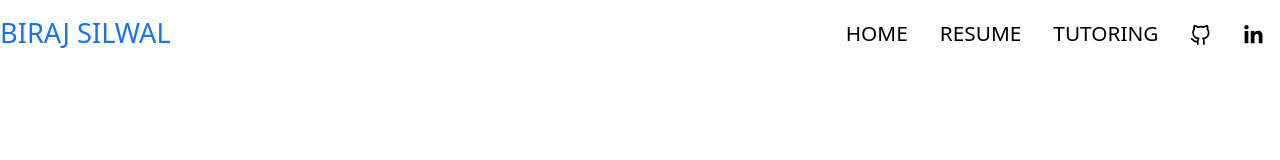
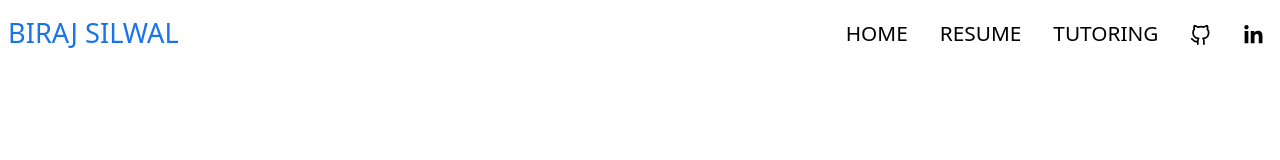
Before and after one commit to birajsilwal/ReactWebsite, a React (Create React App) app: page / in a window 1280 px wide. Shown: the top 160 px of the page. Built offline with nearby package versions, Linux system fonts and the light colour scheme.

Commit message:
padding of brand name

```diff
--- a/src/components/Header.jsx
+++ b/src/components/Header.jsx
@@ -6,9 +6,13 @@ import "../css/Header.css";
 import { FiGithub } from 'react-icons/fi';
 import { FaLinkedinIn } from 'react-icons/fa';
 
-import { css } from 'emotion';
+import { css } from '@emotion/css';
 
 export default function NewHeader() {
+
+  const brandName = css`
+    padding-left: 0.5rem;
+  `
 
   const aa = css`
     position: relative;
@@ -17,27 +21,6 @@ export default function NewHeader() {
     text-transform: uppercase;
     text-decoration: none;
     margin: 0 1rem;
-
-    /* &:after {
-      width: 0;
-      height: 100%;
-      position: absolute;
-      left: 0;
-      transition: all ease 0.5s;
-      content: "";
-      background-color: blue;
-    }
-
-    &:hover::after {
-      width: 50%;
-      border-radius: 50%;
-      transition: all ease 0.5s;
-      top: -10;
-    } */
-
-
-
-
 
 
     &:hover {
@@ -64,7 +47,7 @@ export default function NewHeader() {
 
   return (
     <Navbar expand="sm">
-      <Navbar.Brand href="#home">Biraj Silwal</Navbar.Brand>
+      <Navbar.Brand className={brandName} href="#home">Biraj Silwal</Navbar.Brand>
       <Navbar.Toggle aria-controls="responsive-navbar-nav" />
       <Navbar.Collapse className="justify-content-end" id="basic-navbar-nav">
         <Link className={aa} to="/">Home</Link>
```
